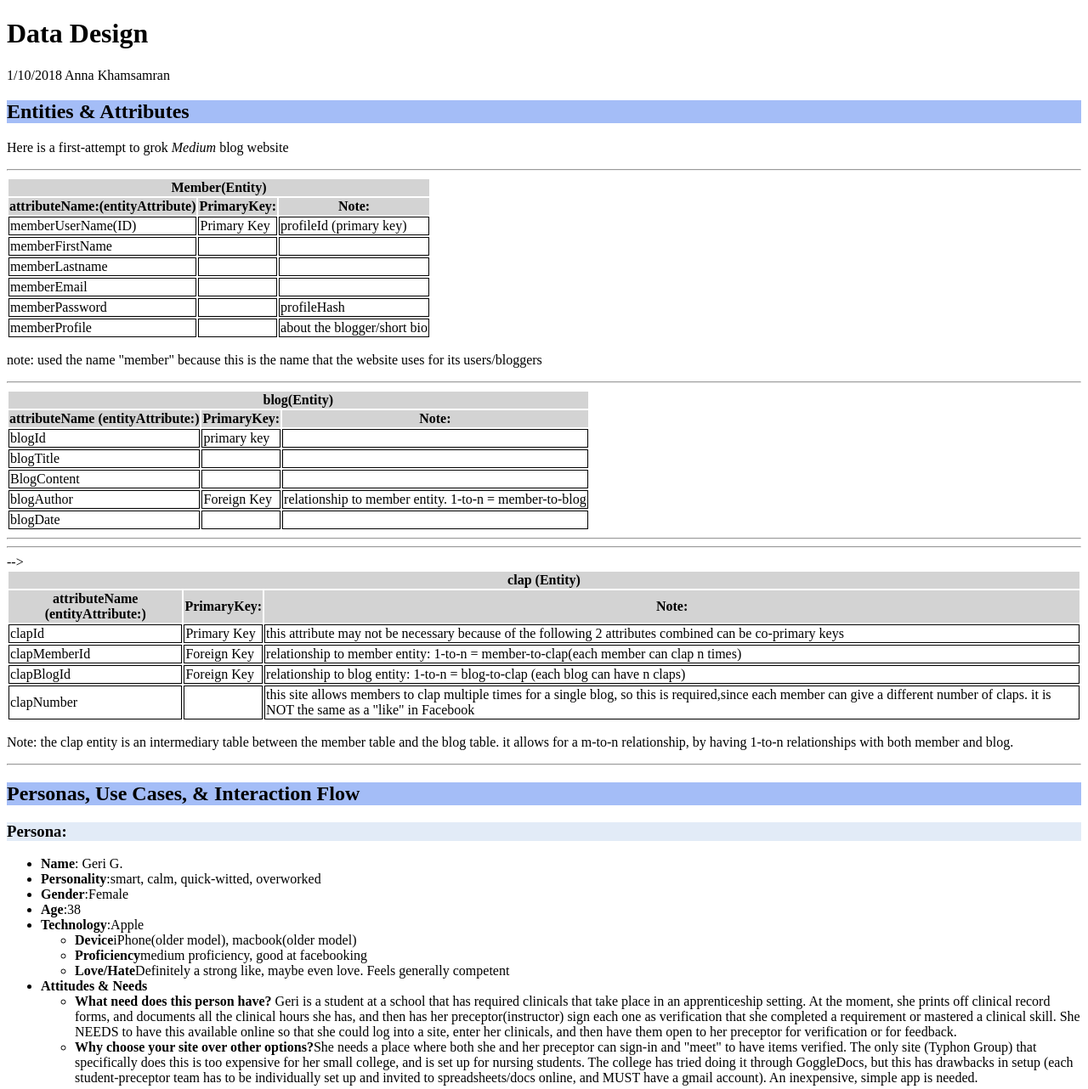
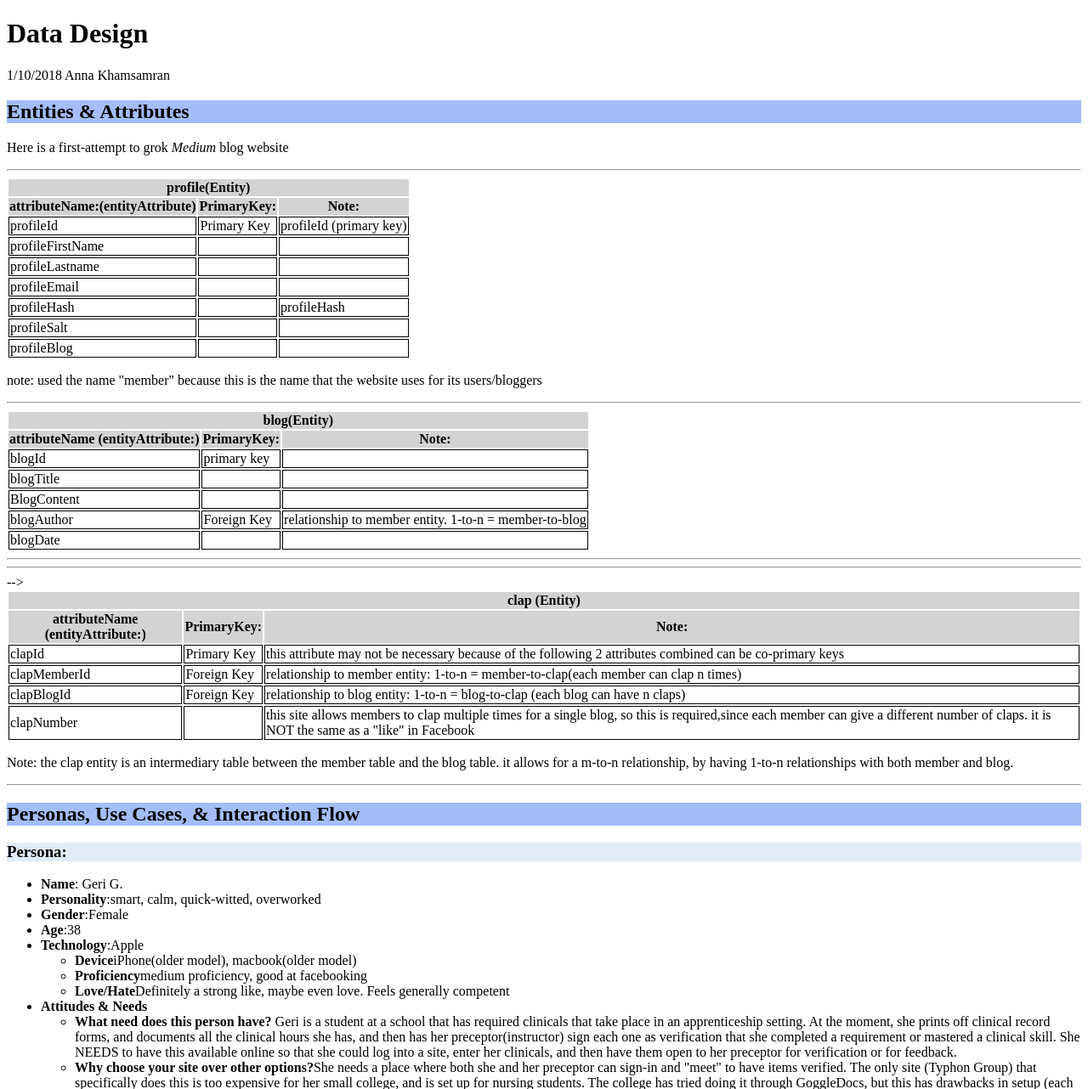
Before and after one commit to akhamsamran/data-design-project, a PHP site: page / in a window 1280 px wide. Shown: the top 1282 px of the page at 85% size. Run offline with PHP 8.4, Linux system fonts and the light colour scheme.

Commit message:
changed names of members to profile and updated attributes for members

```diff
--- a/index.php
+++ b/index.php
@@ -20,7 +20,7 @@
 				<hr/>
 				<table>
 					<thead>
-						<th colspan="3"><strong>Member</strong>(Entity)</th>
+						<th colspan="3"><strong>profile</strong>(Entity)</th>
 					</thead>
 					<tr>
 						<th>attributeName:(entityAttribute)</th>
@@ -28,41 +28,42 @@
 						<th>Note:</th>
 					</tr>
 					<tr>
-						<td>memberUserName(ID)</td>
+						<td>profileId</td>
 						<td>Primary Key</td>
 						<td>profileId (primary key)</td>
 					</tr>
 					<tr>
-						<td>memberFirstName</td>
+						<td>profileFirstName</td>
 						<td></td>
 						<td></td>
 					</tr>
 					<tr>
-						<td>memberLastname</td>
+						<td>profileLastname</td>
 						<td></td>
 						<td></td>
 					</tr>
 					<tr>
-						<td>memberEmail</td>
+						<td>profileEmail</td>
 						<td></td>
 						<td></td>
 					</tr>
 					<tr>
-						<td>memberPassword</td>
+						<td>profileHash</td>
 						<td></td>
 						<td>profileHash</td>
 					</tr>
 					<tr>
-						<td>memberProfile</td>
+						<td>profileSalt</td>
 						<td></td>
-						<td>about the blogger/short bio</td>
+						<td></td>
+					</tr>
+
+					<tr>
+						<td>profileBlog</td>
+						<td></td>
+						<td></td>
 					</tr>
 					<!-- this part of the table is currently unused...
-					<tr>
-						<td>TD 7 1</td>
-						<td>TD 7 2</td>
-						<td>TD 7 3</td>
-					</tr>
 					<tr>
 						<td>TD 8 1</td>
 						<td>TD 8 2</td>
```
